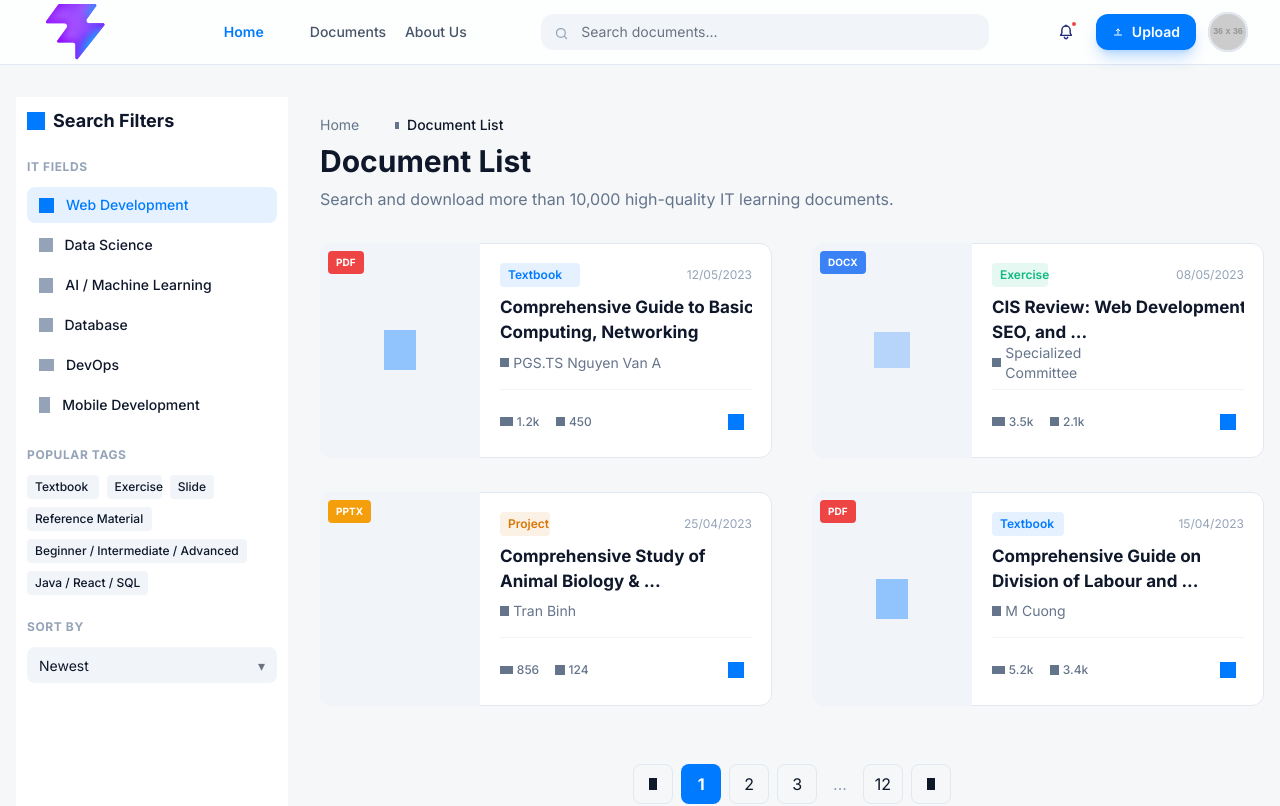
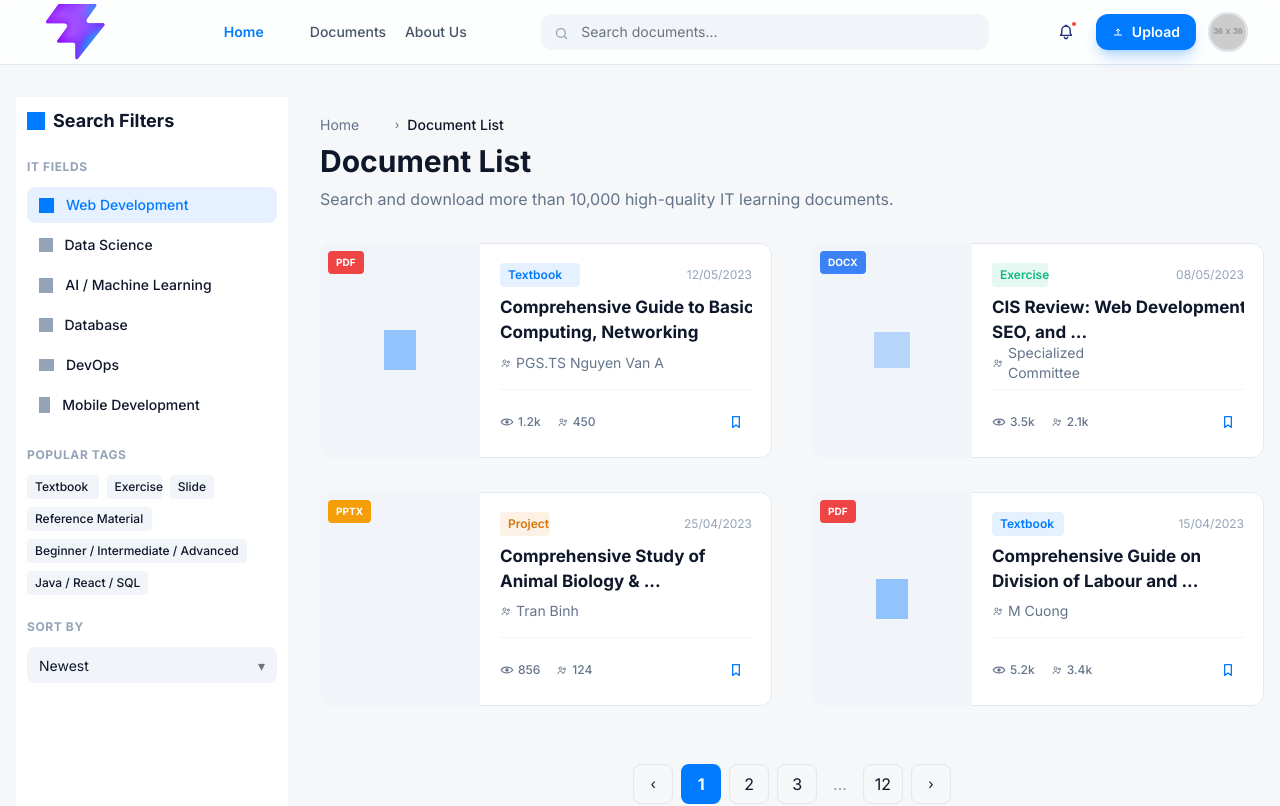
Before and after one commit to phuchoang1807/Frontend_study_IT, a React (Vite) app: page /documents in a window 1280 px wide. Shown: the top 806 px of the page. Built offline with nearby package versions, Linux system fonts and the light colour scheme.

Commit message:
fix(ui): replace placeholder icons with proper icons in documents list

```diff
--- a/src/components/DocumentsList.jsx
+++ b/src/components/DocumentsList.jsx
@@ -2,7 +2,7 @@
 import Header from "./Header";
 import Footer from "./Footer";
 import { useState } from "react";
-import { BookmarkIcon, ChevronRightIcon, EyeIcon, UsersIcon } from "./icons";
+import { BookmarkIcon, ChevronLeftIcon, ChevronRightIcon, EyeIcon, UsersIcon } from "./icons";
 
 export default function DocumentsList() {
     const [isSortOpen, setIsSortOpen] = useState(false);
@@ -756,8 +756,8 @@ export default function DocumentsList() {
                   Home
                 </div>
               </div>
-              <div style={{ flexDirection: "column", justifyContent: "flex-start", alignItems: "flex-start", display: "inline-flex" }}>
-                <div style={{ width: "4.32px", height: "7px", background: "#64748B" }}></div>
+              <div style={{ display: "inline-flex", alignItems: "center" }}>
+                <ChevronRightIcon size={12} color="#64748B" />
               </div>
               <div style={{ flexDirection: "column", justifyContent: "flex-start", alignItems: "flex-start", display: "inline-flex" }}>
                 <div
@@ -1015,7 +1015,7 @@ export default function DocumentsList() {
 
                   <div style={{ alignSelf: "stretch", justifyContent: "flex-start", alignItems: "center", gap: "4px", display: "inline-flex" }}>
                     <div style={{ flexDirection: "column", justifyContent: "flex-start", alignItems: "flex-start", display: "inline-flex" }}>
-                      <div style={{ width: "9.33px", height: "9.33px", background: "#64748B" }}></div>
+                       <UsersIcon size={12} color="#64748B" />
                     </div>
                     <div
                       style={{
@@ -1049,7 +1049,7 @@ export default function DocumentsList() {
                   <div style={{ justifyContent: "flex-start", alignItems: "flex-start", gap: "16px", display: "flex" }}>
                     <div style={{ alignSelf: "stretch", justifyContent: "flex-start", alignItems: "center", gap: "4px", display: "flex" }}>
                       <div style={{ flexDirection: "column", justifyContent: "flex-start", alignItems: "flex-start", display: "inline-flex" }}>
-                        <div style={{ width: "12.83px", height: "8.75px", background: "#64748B" }}></div>
+                          <EyeIcon size={14} color="#64748B" />
                       </div>
                       <div
                         style={{
@@ -1080,7 +1080,7 @@ export default function DocumentsList() {
 
                     <div style={{ alignSelf: "stretch", justifyContent: "flex-start", alignItems: "center", gap: "4px", display: "flex" }}>
                       <div style={{ flexDirection: "column", justifyContent: "flex-start", alignItems: "flex-start", display: "inline-flex" }}>
-                        <div style={{ width: "9.33px", height: "9.33px", background: "#64748B" }}></div>
+                        <UsersIcon size={12} color="#64748B" />
                       </div>
                       <div
                         style={{
@@ -1112,7 +1112,7 @@ export default function DocumentsList() {
 
                   <div style={{ padding: "8px", borderRadius: "8px", justifyContent: "center", alignItems: "center", display: "flex" }}>
                     <div style={{ flexDirection: "column", justifyContent: "flex-start", alignItems: "center", display: "inline-flex" }}>
-                      <div style={{ width: "16px", height: "16px", background: "#007BFF" }}></div>
+                      <BookmarkIcon size={16} color="#007BFF" />
                     </div>
                   </div>
                 </div>
@@ -1300,7 +1300,7 @@ export default function DocumentsList() {
 
                   <div style={{ alignSelf: "stretch", justifyContent: "flex-start", alignItems: "center", gap: "4px", display: "inline-flex" }}>
                     <div style={{ flexDirection: "column", justifyContent: "flex-start", alignItems: "flex-start", display: "inline-flex" }}>
-                      <div style={{ width: "9.33px", height: "9.33px", background: "#64748B" }}></div>
+                      <UsersIcon size={12} color="#64748B" />
                     </div>
                     <div
                       style={{
@@ -1334,7 +1334,7 @@ export default function DocumentsList() {
                   <div style={{ justifyContent: "flex-start", alignItems: "flex-start", gap: "16px", display: "flex" }}>
                     <div style={{ alignSelf: "stretch", justifyContent: "flex-start", alignItems: "center", gap: "4px", display: "flex" }}>
                       <div style={{ flexDirection: "column", justifyContent: "flex-start", alignItems: "flex-start", display: "inline-flex" }}>
-                        <div style={{ width: "12.83px", height: "8.75px", background: "#64748B" }}></div>
+                        <EyeIcon size={14} color="#64748B" />
                       </div>
                       <div
                         style={{
@@ -1365,7 +1365,7 @@ export default function DocumentsList() {
 
                     <div style={{ alignSelf: "stretch", justifyContent: "flex-start", alignItems: "center", gap: "4px", display: "flex" }}>
                       <div style={{ flexDirection: "column", justifyContent: "flex-start", alignItems: "flex-start", display: "inline-flex" }}>
-                        <div style={{ width: "9.33px", height: "9.33px", background: "#64748B" }}></div>
+                        <UsersIcon size={12} color="#64748B" />
                       </div>
                       <div
                         style={{
@@ -1397,7 +1397,7 @@ export default function DocumentsList() {
 
                   <div style={{ padding: "8px", borderRadius: "8px", justifyContent: "center", alignItems: "center", display: "flex" }}>
                     <div style={{ flexDirection: "column", justifyContent: "flex-start", alignItems: "center", display: "inline-flex" }}>
-                      <div style={{ width: "16px", height: "16px", background: "#007BFF" }}></div>
+                      <BookmarkIcon size={16} color="#007BFF" />
                     </div>
                   </div>
                 </div>
@@ -1579,7 +1579,7 @@ export default function DocumentsList() {
 
                   <div style={{ alignSelf: "stretch", justifyContent: "flex-start", alignItems: "center", gap: "4px", display: "inline-flex" }}>
                     <div style={{ flexDirection: "column", justifyContent: "flex-start", alignItems: "flex-start", display: "inline-flex" }}>
-                      <div style={{ width: "9.33px", height: "9.33px", background: "#64748B" }}></div>
+                       <UsersIcon size={12} color="#64748B" />
                     </div>
                     <div
                       style={{
@@ -1613,7 +1613,7 @@ export default function DocumentsList() {
                   <div style={{ justifyContent: "flex-start", alignItems: "flex-start", gap: "16px", display: "flex" }}>
                     <div style={{ alignSelf: "stretch", justifyContent: "flex-start", alignItems: "center", gap: "4px", display: "flex" }}>
                       <div style={{ flexDirection: "column", justifyContent: "flex-start", alignItems: "flex-start", display: "inline-flex" }}>
-                        <div style={{ width: "12.83px", height: "8.75px", background: "#64748B" }}></div>
+                      <EyeIcon size={14} color="#64748B" />
                       </div>
                       <div
                         style={{
@@ -1644,7 +1644,7 @@ export default function DocumentsList() {
 
                     <div style={{ alignSelf: "stretch", justifyContent: "flex-start", alignItems: "center", gap: "3.99px", display: "flex" }}>
                       <div style={{ flexDirection: "column", justifyContent: "flex-start", alignItems: "flex-start", display: "inline-flex" }}>
-                        <div style={{ width: "9.33px", height: "9.33px", background: "#64748B" }}></div>
+                       <UsersIcon size={12} color="#64748B" />
                       </div>
                       <div
                         style={{
@@ -1676,7 +1676,7 @@ export default function DocumentsList() {
 
                   <div style={{ padding: "8px", borderRadius: "8px", justifyContent: "center", alignItems: "center", display: "flex" }}>
                     <div style={{ flexDirection: "column", justifyContent: "flex-start", alignItems: "center", display: "inline-flex" }}>
-                      <div style={{ width: "16px", height: "16px", background: "#007BFF" }}></div>
+                      <BookmarkIcon size={16} color="#007BFF" />
                     </div>
                   </div>
                 </div>
@@ -1864,7 +1864,7 @@ export default function DocumentsList() {
 
                   <div style={{ alignSelf: "stretch", justifyContent: "flex-start", alignItems: "center", gap: "4px", display: "inline-flex" }}>
                     <div style={{ flexDirection: "column", justifyContent: "flex-start", alignItems: "flex-start", display: "inline-flex" }}>
-                      <div style={{ width: "9.33px", height: "9.33px", background: "#64748B" }}></div>
+                      <UsersIcon size={12} color="#64748B" />
                     </div>
                     <div
                       style={{
@@ -1898,7 +1898,7 @@ export default function DocumentsList() {
                   <div style={{ justifyContent: "flex-start", alignItems: "flex-start", gap: "16px", display: "flex" }}>
                     <div style={{ alignSelf: "stretch", justifyContent: "flex-start", alignItems: "center", gap: "4px", display: "flex" }}>
                       <div style={{ flexDirection: "column", justifyContent: "flex-start", alignItems: "flex-start", display: "inline-flex" }}>
-                        <div style={{ width: "12.83px", height: "8.75px", background: "#64748B" }}></div>
+                       <EyeIcon size={14} color="#64748B" />
                       </div>
                       <div
                         style={{
@@ -1929,7 +1929,7 @@ export default function DocumentsList() {
 
                     <div style={{ alignSelf: "stretch", justifyContent: "flex-start", alignItems: "center", gap: "4px", display: "flex" }}>
                       <div style={{ flexDirection: "column", justifyContent: "flex-start", alignItems: "flex-start", display: "inline-flex" }}>
-                        <div style={{ width: "9.33px", height: "9.33px", background: "#64748B" }}></div>
+                        <UsersIcon size={12} color="#64748B" />
                       </div>
                       <div
                         style={{
@@ -1961,7 +1961,7 @@ export default function DocumentsList() {
 
                   <div style={{ padding: "8px", borderRadius: "8px", justifyContent: "center", alignItems: "center", display: "flex" }}>
                     <div style={{ flexDirection: "column", justifyContent: "flex-start", alignItems: "center", display: "inline-flex" }}>
-                      <div style={{ width: "16px", height: "16px", background: "#007BFF" }}></div>
+                      <BookmarkIcon size={16} color="#007BFF" />
                     </div>
                   </div>
                 </div>
@@ -1993,7 +1993,7 @@ export default function DocumentsList() {
               }}
             >
               <div style={{ flexDirection: "column", justifyContent: "flex-start", alignItems: "center", display: "inline-flex" }}>
-                <div style={{ width: "7.40px", height: "12px", background: "#0F172A" }}></div>
+                <ChevronLeftIcon size={14} color="#0F172A" />
               </div>
             </div>
 
@@ -2152,7 +2152,7 @@ export default function DocumentsList() {
               }}
             >
               <div style={{ flexDirection: "column", justifyContent: "flex-start", alignItems: "center", display: "inline-flex" }}>
-                <div style={{ width: "7.40px", height: "12px", background: "#0F172A" }}></div>
+                <ChevronRightIcon size={14} color="#0F172A" />
               </div>
             </div>
           </div>
```
